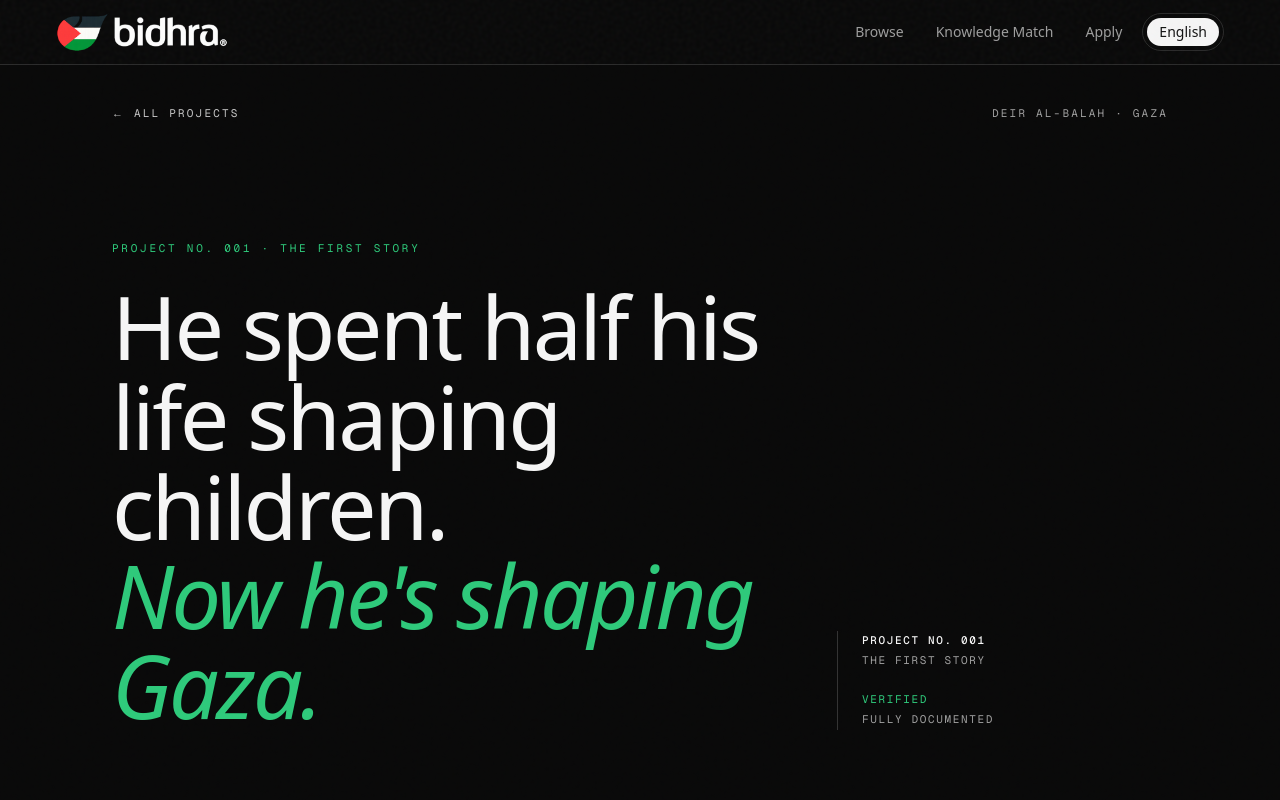
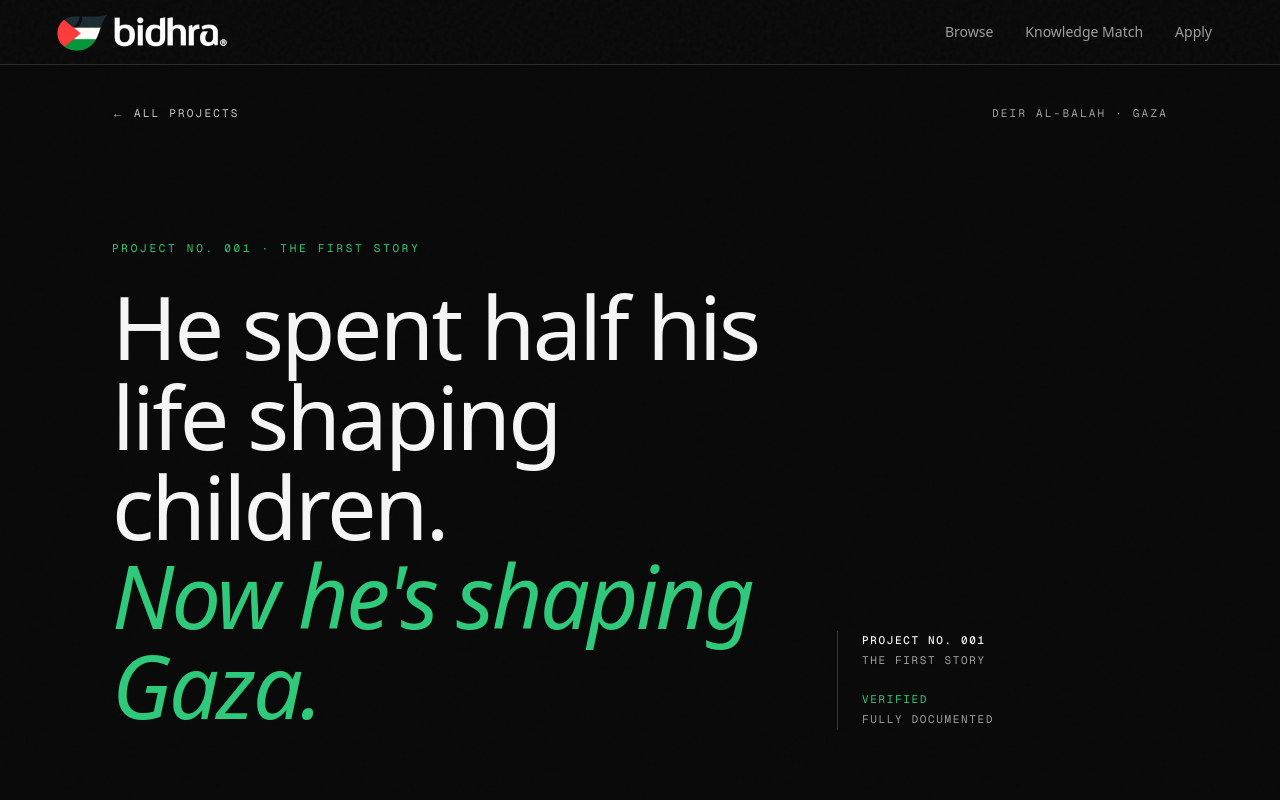
Before and after one commit to desingerpain-22/bidhra, a Next.js app: page /en/projects/moamen-woodworking-deir-al-balah in a window 1280 px wide. Shown: the top 800 px of the page. Built offline with nearby package versions, Linux system fonts and the light colour scheme; no server answers; the database is empty.

Commit message:
Remove language button from header

```diff
--- a/src/components/locale-switcher.tsx
+++ /dev/null
@@ -1,13 +0,0 @@
-export function LocaleSwitcher() {
-  return (
-    <div
-      role="group"
-      aria-label="Language"
-      className="inline-flex items-center gap-0.5 rounded-full border border-border bg-background/60 p-0.5 text-xs backdrop-blur sm:gap-1 sm:p-1 sm:text-sm"
-    >
-      <span className="rounded-full bg-primary px-2 py-1 font-medium text-primary-foreground transition sm:px-3">
-        English
-      </span>
-    </div>
-  );
-}
--- a/src/components/site-header.tsx
+++ b/src/components/site-header.tsx
@@ -1,7 +1,6 @@
 import Image from "next/image";
 import { getTranslations } from "next-intl/server";
 import { Link } from "@/i18n/navigation";
-import { LocaleSwitcher } from "./locale-switcher";
 
 export async function SiteHeader() {
   const t = await getTranslations("Nav");
@@ -42,7 +41,6 @@ export async function SiteHeader() {
           >
             {t("apply")}
           </Link>
-          <LocaleSwitcher />
         </nav>
         <div className="flex min-w-0 items-center justify-self-end gap-1.5 text-sm sm:gap-2 md:hidden">
           <Link
@@ -57,7 +55,6 @@ export async function SiteHeader() {
           >
             {t("knowledge")}
           </Link>
-          <LocaleSwitcher />
         </div>
       </div>
     </header>
```
